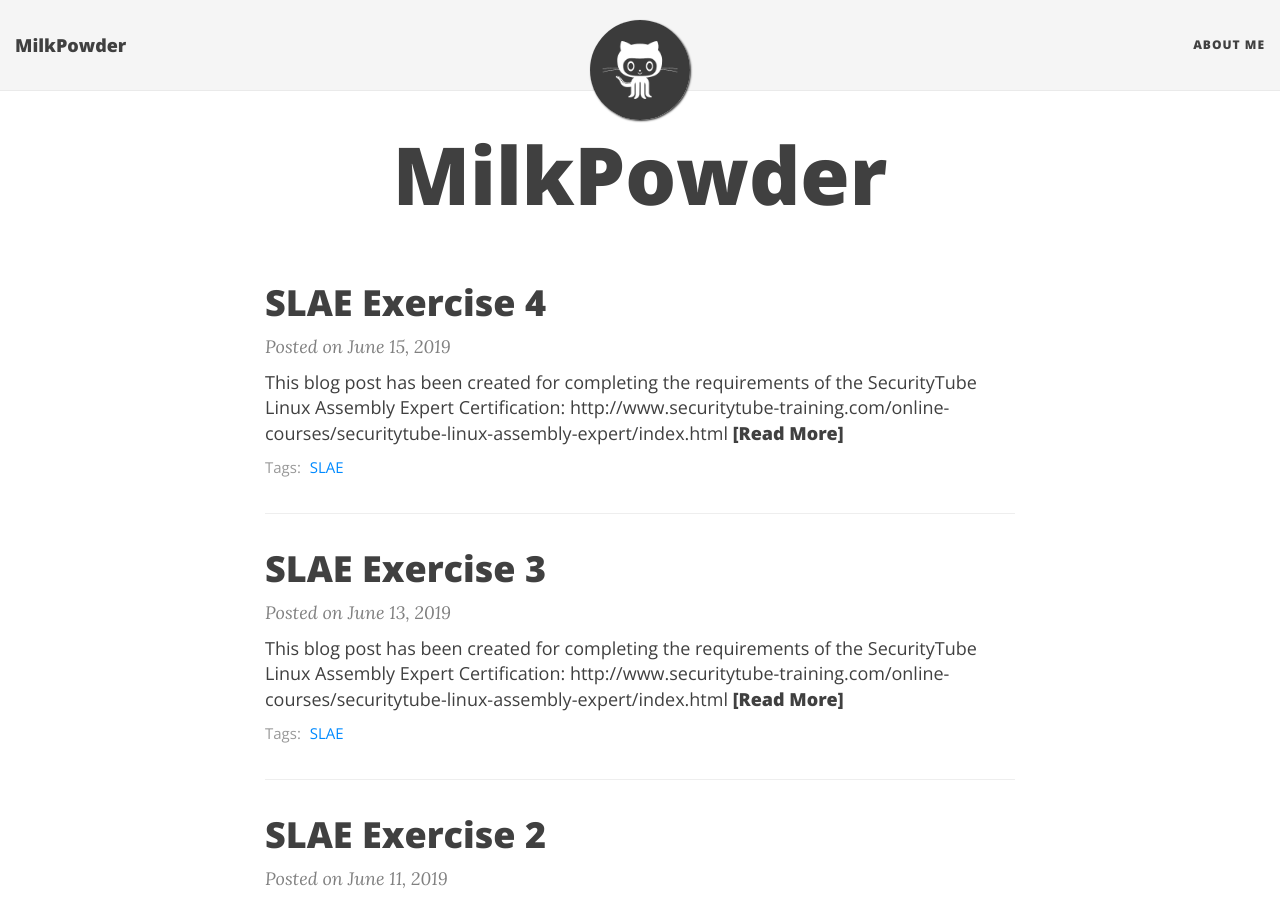
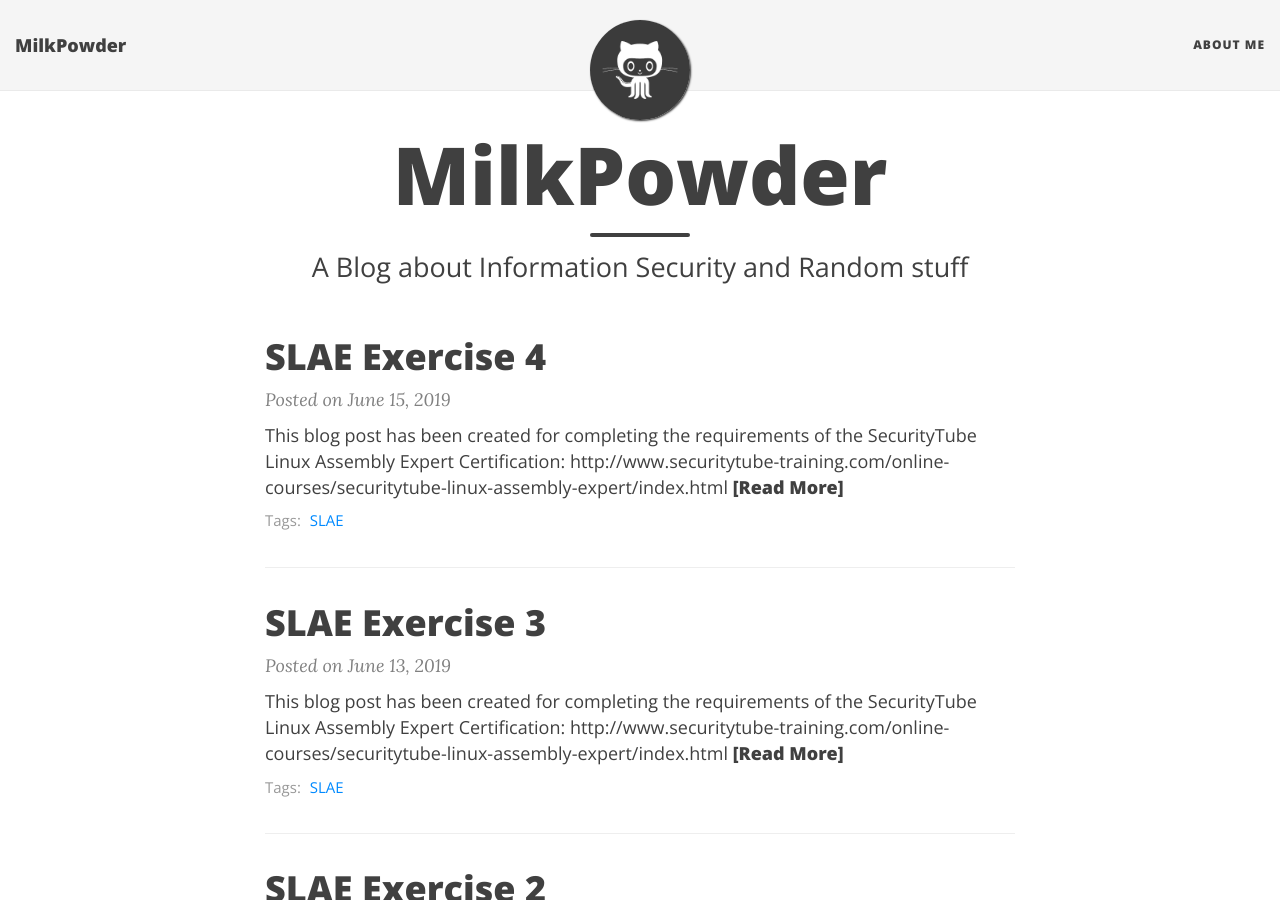
Before and after one commit to xMilkPowderx/xMilkPowderx.github.io, a Jekyll site: the page built from index.html, in a window 1280 px wide and 900 px high. Built offline with Jekyll 4.4.1, drawn with Linux system fonts in a browser that asks for light colours; nearby versions of some CDN libraries; the list of posts is cut into pages by our own code.

```diff
--- a/_config.yml
+++ b/_config.yml
@@ -118,7 +118,7 @@ url-pretty: "xmilkpowderx.github.io"  # eg. "deanattali.com/beautiful-jekyll"
 # --- Comments --- #
 
 # Fill in your Disqus shortname (NOT the userid) if you want to support Disqus comments
-# disqus: ""
+disqus: "https-xmilkpowderx-github-io"
 
 # If you want to use JustComments fill with the API Key
 #just-comments: "ABCD-EFGH-IJKL"
--- a/index.html
+++ b/index.html
@@ -1,7 +1,7 @@
 ---
 layout: page
 title: MilkPowder
-subtitle:
+subtitle: A Blog about Information Security and Random stuff
 use-site-title: true
 ---
 
```
Also changed, not shown: _posts/2019-05-15-HelloWorld.md (+1 -0 lines).
